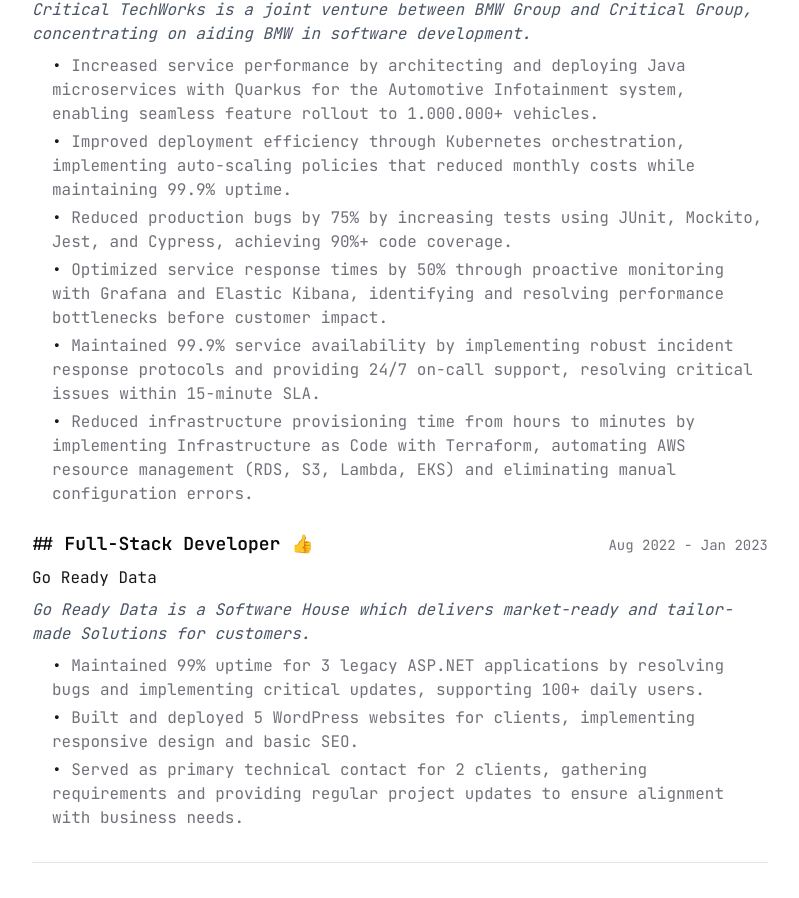
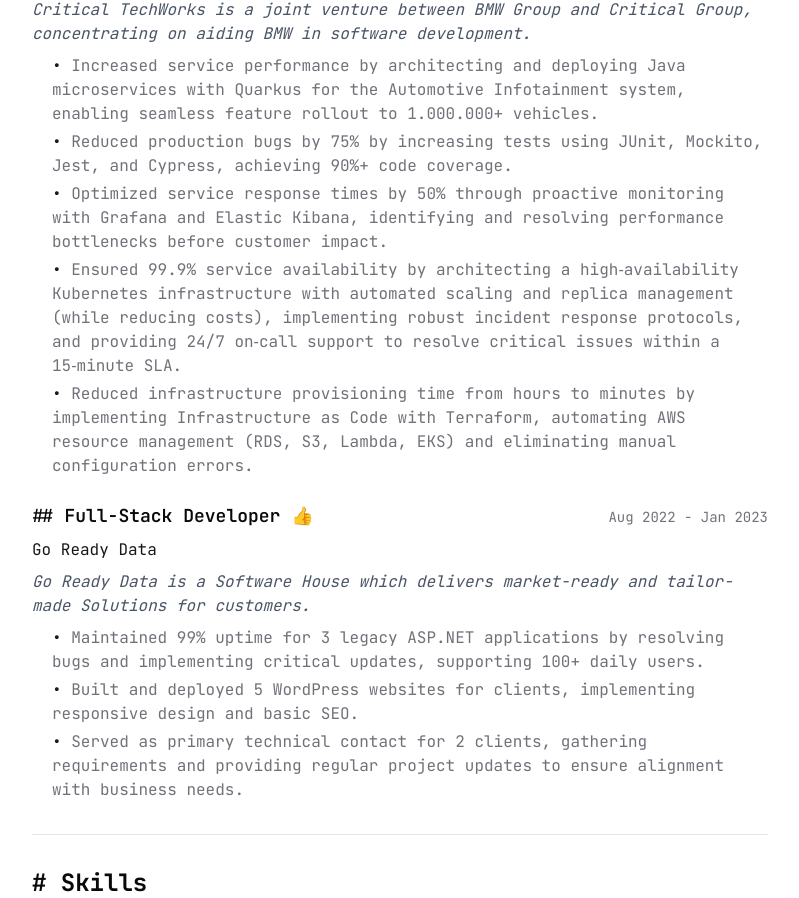
Before and after one commit to andresousadotpt/portfolio, a Next.js app: page / in a window 1280 px wide. Shown: the part 819-1717 px from the top of the page, without its empty margins (240-1039 px from the left). Built offline with nearby package versions, Linux system fonts and the light colour scheme.

Commit message:
chore: Remove some redundant responsibilities on CTW

```diff
--- a/components/experience.tsx
+++ b/components/experience.tsx
@@ -18,10 +18,9 @@
             period: "Dec 2023 - Dec 2024",
             responsibilities: [
                 "Increased service performance by architecting and deploying Java microservices with Quarkus for the Automotive Infotainment system, enabling seamless feature rollout to 1.000.000+ vehicles.",
-                "Improved deployment efficiency through Kubernetes orchestration, implementing auto-scaling policies that reduced monthly costs while maintaining 99.9% uptime.",
                 "Reduced production bugs by 75% by increasing tests using JUnit, Mockito, Jest, and Cypress, achieving 90%+ code coverage.",
                 "Optimized service response times by 50% through proactive monitoring with Grafana and Elastic Kibana, identifying and resolving performance bottlenecks before customer impact.",
-                "Maintained 99.9% service availability by implementing robust incident response protocols and providing 24/7 on-call support, resolving critical issues within 15-minute SLA.",
+                "Ensured 99.9% service availability by architecting a high‑availability Kubernetes infrastructure with automated scaling and replica management (while reducing costs), implementing robust incident response protocols, and providing 24/7 on‑call support to resolve critical issues within a 15‑minute SLA.",
                 "Reduced infrastructure provisioning time from hours to minutes by implementing Infrastructure as Code with Terraform, automating AWS resource management (RDS, S3, Lambda, EKS) and eliminating manual configuration errors.",
             ],
         },
```
